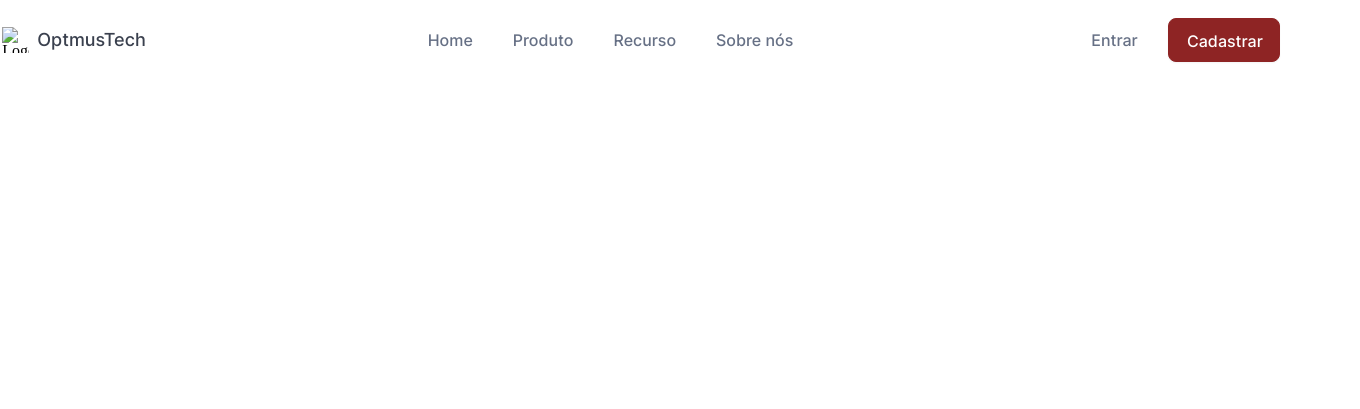
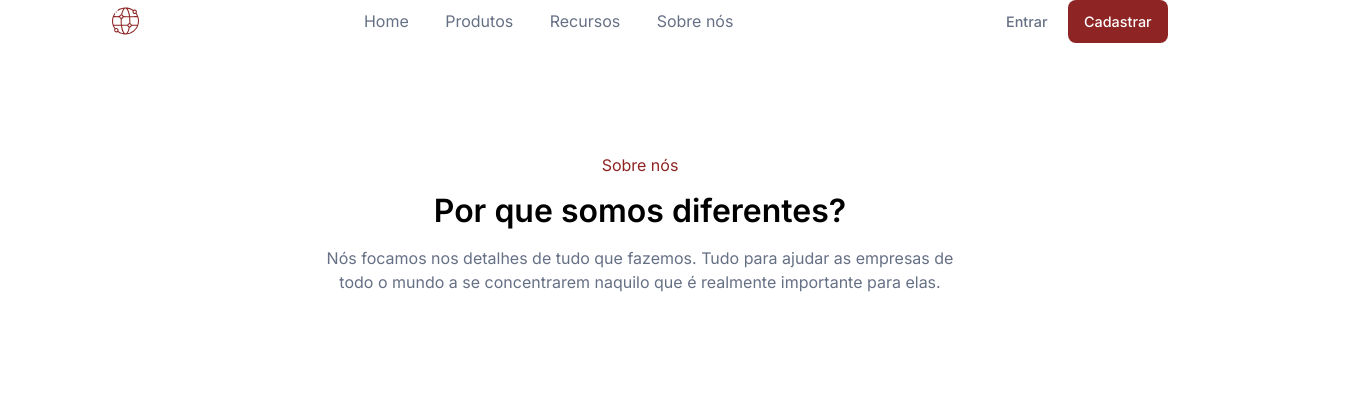
Before and after one commit to maxwelldeveloper7/7DaysOfCode-HTML-e-CSS, a plain HTML site: page index.html in a window 1280 px wide. Shown: the top 409 px of the page, 1360 px wide, since content can reach past the window. Drawn offline with Linux system fonts and the light colour scheme.

Commit message:
correção exercicio2

```diff
--- a/assets/css/style.css
+++ b/assets/css/style.css
@@ -1,120 +1,70 @@
-:root {
-    display: flex;
-    justify-content: center;
-    background: #E5E5E5;
+:root{
+    --text-color: #667085;
+    --main-color: #8e2424;
 }
 
-@font-face {
-    font-family: 'Inter';
-    src: url(../font/Inter.ttf);
+* {
+    margin: 0;
+    padding: 0;
+    box-sizing: border-box;
+    font-family: 'Inter', sans-serif;
 }
 
-main {
-   display: flex;
-   flex-direction: column;
-   align-items: center;
-   width: 1440px;
-   height: 3503px;
-   background: #FFFFFF;
+body {
+    width: 100%;
+    height: 100vh;
 }
 
-header {
+nav{
+    display: flex;
+    justify-content: space-around;
+    align-items: center;
+    padding: 1rem, 0;
+}
+
+.links a{
+    color: var(--text-color);
+    text-decoration: none;
+    margin-right: 2rem;
+}
+
+button{
+    padding: 0.8rem 1rem;
+    cursor: pointer;
+    border: none;
+    border-radius: 0.5rem;
+    font-weight: 500;
+    background: none;
+    color: var(--text-color);
+    font-size: 0.9rem;
+}
+
+button#singUp {
+    background-color: var(--main-color);
+    color: #fff
+}
+
+/*Cabeçalho - Primeira seção*/
+
+.about-us{
+    padding: 7rem 0;
     display: flex;
     flex-direction: column;
-    justify-content: center;
     align-items: center;
-    width: 1440px;
-    height: 80px;
+    gap: 1rem;
 }
 
-.container{
-    display: flex;
-    justify-content: space-between;
-    align-items: center;
-    padding: 0px 32px;
-    width: 1280px;
-    height: 44px;
+.about-us span {
+    color: var(--main-color);
 }
 
-.logo{
-    display: flex;
-    justify-content: center;
-    align-items: center;
-    gap: 8px;
-    width: 148px;
-    height: 26.99px;
+.about-us h1{
+    font-size: 2rem;
 }
 
-.logo__imagem{
-    width: 27px;
-    height: 26.77px;
+.about-us p{
+    color: var(--text-color);
+    max-width: 50%;
+    text-align: center;
+    line-height: 1.5rem;
 }
-
-.logo__texto{
-    font-family: 'Inter';
-    font-style: normal;
-    font-weight: 500;
-    font-size: 18px;
-    line-height: 24px;
-    color: #3A404E;
-}
-
-.paginas {
-    display: flex;
-    justify-content: center;
-    align-items: center;
-    gap: 40px;
-    width: 370px;
-    height: 32px;
-}
-
-.paginas__link{
-    width: 70px;
-    height: 24px;
-    font-family: 'Inter';
-    font-style: normal;
-    font-weight: 500;
-    font-size: 16px;
-    line-height: 24px;
-    color: #667085;
-}
-
-.botoes{
-    display: flex;
-    justify-content: center;
-    align-items: center;
-    gap: 12px;
-    width: 207px;
-    height: 44px;
-}
-
-.bt-entrar{
-    padding: 10px 18px;
-    gap: 8px;
-    width: 83px;
-    height: 44px;
-    border-radius: 8px;
-    font-family: 'Inter';
-    font-style: normal;
-    font-weight: 500;
-    font-size: 16px;
-    line-height: 24px;
-    color: #667085;
-}
-
-.bt-cadastrar{
-    padding: 10px 18px;
-    gap: 8px;
-    width: 112px;
-    height: 44px;
-    border-radius: 8px;
-    background: #8E2424;
-    border: 1px solid #8E2424;
-    box-shadow: 0px 1px 2px rgba(16, 24, 40, 0.05);
-    font-family: 'Inter';
-    font-style: normal;
-    font-weight: 500;
-    font-size: 16px;
-    line-height: 24px;
-    color: #FFFFFF;
-}
--- a/index.html
+++ b/index.html
@@ -5,36 +5,32 @@
     <meta charset="UTF-8">
     <meta http-equiv="X-UA-Compatible" content="IE=edge">
     <meta name="viewport" content="width=device-width, initial-scale=1.0">
-    <link rel="stylesheet" href="assets/css/reset.css">
+    <link rel="preconnect" href="https://fonts.googleapis.com">
+  <link rel="preconnect" href="https://fonts.gstatic.com" crossorigin>
+  <link href="https://fonts.googleapis.com/css2?family=Inter:wght@300;400;500;600&display=swap" rel="stylesheet">
     <link rel="stylesheet" href="assets/css/style.css">
     <title>OptmusTech</title>
 </head>
 
 <body>
-    <main>
-        <header>
-            <div class="container">
-                <div class="logo">
-                    <img src="assets/img/worldwide_1.png" alt="Logo da OptmusTech" class="logo__imagem">
-                    <p class="logo__texto">OptmusTech</p>
-                </div>
-                <div class="paginas">
-                    <nav>
-                        <ul class="paginas">
-                            <li><a href="#" class="paginas__link">Home</a></li>
-                            <li><a href="#" class="paginas__link">Produto</a></li>
-                            <li><a href="#" class="paginas__link">Recurso</a></li>
-                            <li><a href="#" class="paginas__link">Sobre nós</a></li>
-                        </ul>
-                    </nav>
-                </div>
-                <div class="botoes">
-                    <button class="bt-entrar">Entrar</button>
-                    <button class="bt-cadastrar">Cadastrar</button>
-                </div>
-            </div>
-        </header>
-    </main>
+    <nav>
+        <img src="assets/img/logo.svg" alt="logo">
+        <div class="links">
+            <a href="#">Home</a>
+            <a href="#">Produtos</a>
+            <a href="#">Recursos</a>
+            <a href="#">Sobre nós</a>
+        </div>
+        <div class="buttons">
+            <button>Entrar</button>
+            <button id="singUp">Cadastrar</button>
+        </div>
+    </nav>
+    <section class="about-us">
+        <span>Sobre nós</span>
+        <h1>Por que somos diferentes?</h1>
+        <p>Nós focamos nos detalhes de tudo que fazemos. Tudo para ajudar as empresas de todo o mundo a se concentrarem naquilo que é realmente importante para elas.</p>
+    </section>
 </body>
 
 </html>
```
Also changed, not shown: assets/img/logo.svg (added).
